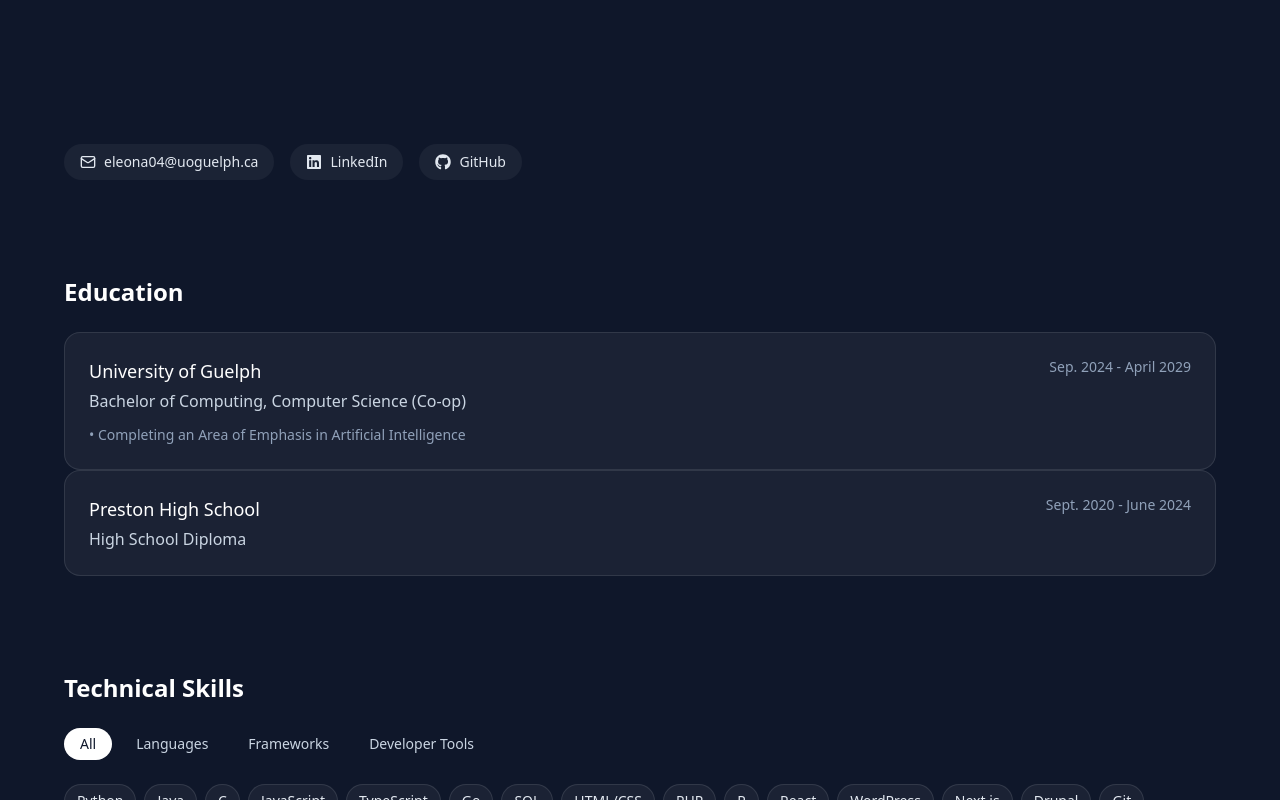
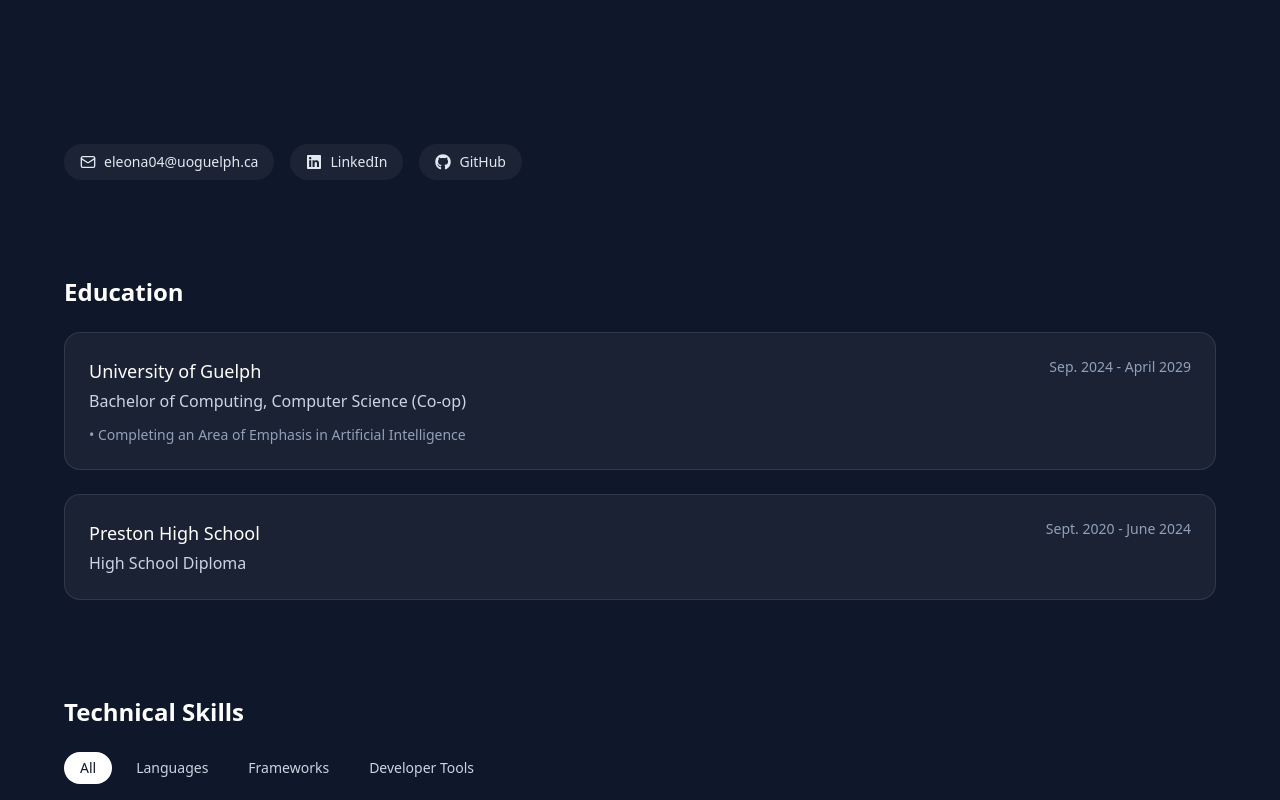
Before and after one commit to EvanML13/Personal-Site, a React (Vite) app: page /#/ in a window 1280 px wide. Shown: the part 532-1332 px from the top of the page. Built offline with nearby package versions, Linux system fonts and the light colour scheme.

Commit message:
Fixed Education Item Spacing

```diff
--- a/src/components/portfolio/Education.tsx
+++ b/src/components/portfolio/Education.tsx
@@ -6,6 +6,7 @@ export default function Education() {
         <Reveal>
             <section className="px-6 md:px-16 py-12">
                 <h2 className="text-2xl font-semibold text-white mb-6">Education</h2>
+                <div className="space-y-6">
                     {education.map((edu) => (
                         <div key={edu.institution} className="rounded-2xl bg-white/5 border border-white/10 p-6">
                             <div className="flex justify-between flex-wrap gap-2">
@@ -22,6 +23,7 @@ export default function Education() {
                             )}
                         </div>
                     ))}
+                </div>
             </section>
         </Reveal>
     );
```
Lines whose indentation alone changed are shown as unchanged.
